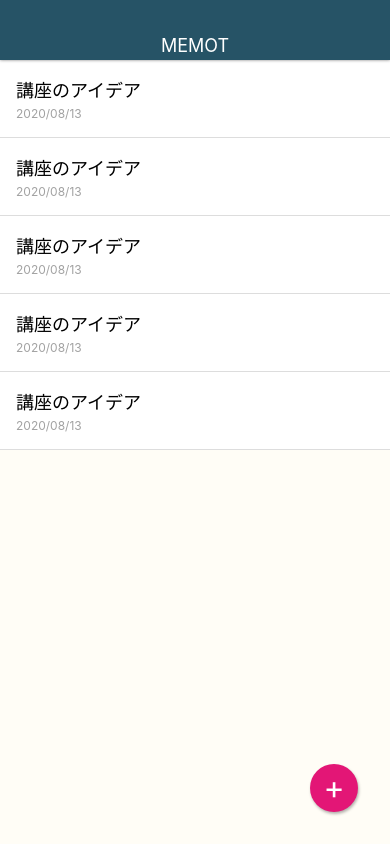
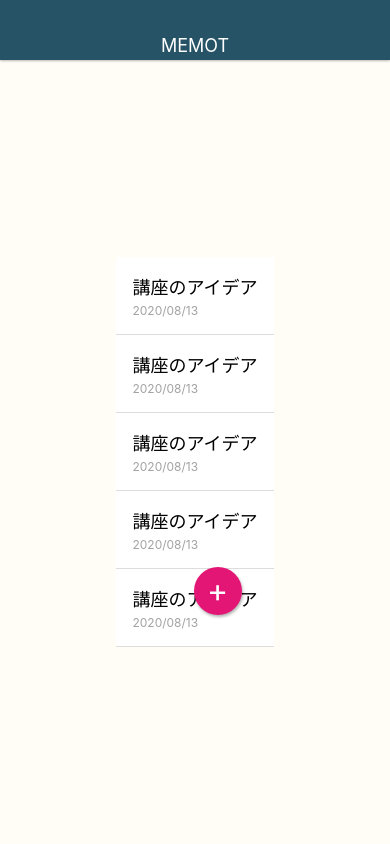
Before and after one commit to Kawakita850/MemoApp, a React Native app: screen / in a window 390 px wide. Built offline with nearby package versions, Linux system fonts and the light colour scheme.

Commit message:
cord Refactering

```diff
--- a/App.js
+++ b/App.js
@@ -1,9 +1,9 @@
 import React from 'react';
 import { StyleSheet, View } from 'react-native';
 
-import MemoList from "./src/components/MemoList";
 import Appbar from "./src/components/Appbar";
-import CircleButton from "./src/elements/CircleButton";
+import MemoListScreen from "./src/screens/MemoListScreen";
+
 
 // export default class App extends React.Componet {
 //   render() {
@@ -21,9 +21,7 @@
 
       <Appbar />
 
-      <MemoList />
-
-      <CircleButton>+</CircleButton>
+      <MemoListScreen />
 
     </View>
   );
--- /dev/null
+++ b/src/screens/MemoListScreen.js
@@ -0,0 +1,27 @@
+import React from "react";
+import { StyleSheet, View, Text } from "react-native";
+
+import MemoList from "../components/MemoList";
+import CircleButton from "../elements/CircleButton";
+
+class  MemoListScreen extends React.Component {
+  render() {
+    return(
+      <View sytle={styles.container}>
+
+        <MemoList />
+
+        <CircleButton>+</CircleButton>
+      </View>
+    );
+  }
+}
+
+const styles = StyleSheet.create({
+  container: {
+    width: "100%",
+    flex: 1,
+  },
+});
+
+export default MemoListScreen;
```
